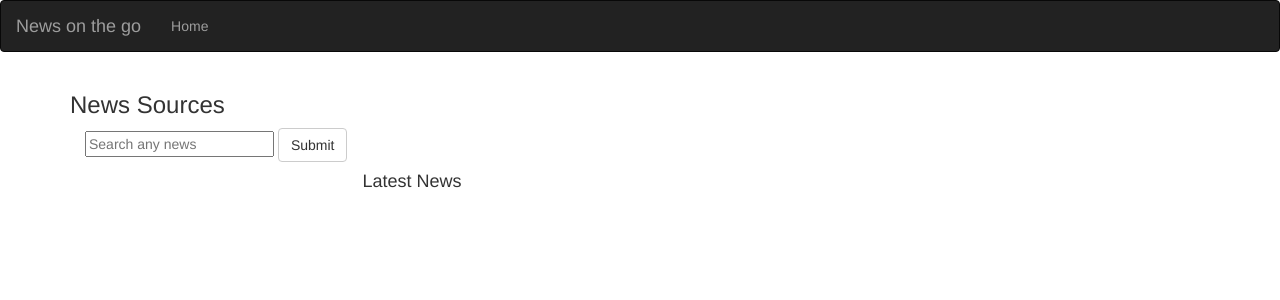
After one commit to Juliet-Ol/newsgo, a Flask app: template app/templates/index.html in a window 1280 px wide. The commit adds this page. Shown: the top 300 px of the page. Run offline with Flask 2, Linux system fonts and the light colour scheme; the template is opened without the code that fills it, so the values that code supplies are empty; some libraries are stand-ins or nearby versions.

Commit message:
Add styles and small tweaks

```diff
--- a/app/config.py
+++ b/app/config.py
@@ -1,8 +1,8 @@
 #creating classes to fit our needs
 
 #configuration used in poduction and development
+
 from instance.config import NEWS_API_KEY
-
 
 class Config:
     '''
--- a/app/models/new_test.py
+++ b/app/models/new_test.py
@@ -1,5 +1,5 @@
 import unittest
-from models import news
+from app.models import news
 News = news.news
 
 #creating test classes
--- a/app/request.py
+++ b/app/request.py
@@ -42,6 +42,7 @@ def get_news(query):
         news_results = []
         if get_news_response['articles']:
             news_results_list = get_news_response['articles']
+            # print(news_results_list[0])
             news_results = process_results(news_results_list)
 
         return news_results
--- /dev/null
+++ b/app/static/style.css
@@ -0,0 +1,3 @@
+.body{
+    background-color: blue;
+}
--- a/app/templates/index.html
+++ b/app/templates/index.html
@@ -3,17 +3,51 @@
 
     <!-- headline news -->
     {% block content %}
-    {{ macro.filterNews(search) }}
-    {{ macro.displayNewsSources(sources) }}
+
+    <div class="container">
+        <h3>News Sources</h3>
+
+        <div>
+            {{ macro.filterNews(search) }}
+        </div>
+
+        <div class="row">
+            <div class="col-md-3">
+                <div class="list-group">
+                    {% for source in sources %}
+                    <a href="/?s={{ source.id }}" class="list-group-item">
+                    <h4 class="list-group-item-heading">
+                        <li style="list-style-type: none;">{{ source.name }}</li>
+                    </h4>
+                    </a>
+                    {% endfor %}
+                </div>
+            </div>
 
 
-    <h2> headline news </h2>
-
-    <ul>
-        {{ macro.displayNewsList(headline)}}
-
-    </ul>
+            <div class="col-md-9">
+                <h4>Latest News</h4>
+                {% for news in news_list %}
+                    <div class="media">
+                        <div class="media-left media-middle">
+                            <a href="#">
+                            <img style="width: 150px;" class="media-object" src="{{ news.urlToImage }}" alt="{{ news.title}}">
+                            </a>
+                        </div>
+                        <div class="media-body">
+                            <h4 class="media-heading">
+                                <a href="{{ news.url }}">
+                                    <li style="list-style-type: none;">{{ news.title}}</li>
+                                </a>
+                            </h4>
+                            <div>
+                                <div style="font-size: 14px;">Author: {{ news.author }}</div>
+                                <div style="font-size: 12px;">Published At: {{ news.publishedAt }}</div>
+                            </div>
+                        </div>
+                    </div>
+                {% endfor %}
+            </div>
+        </div>
+    </div>
     {% endblock%}
-
-</body>
-</html>
--- a/app/templates/macros.html
+++ b/app/templates/macros.html
@@ -18,8 +18,10 @@
 {% endmacro %}
 
 {% macro filterNews(search) %}
-        <form action="search" method="POST">
-            <input type="text" name="search" value="{{ search }}">
-            <input type="submit" name="Search" />
+    <div class="container">
+        <form action="/" method="POST">
+            <input type="text" name="search" placeholder="Search any news" value="{{ search }}">
+            <input type="submit" Value="Submit" class="btn btn-default" />
         </form>
+    </div>
 {% endmacro %}
--- /dev/null
+++ b/app/templates/navbar.html
@@ -0,0 +1,17 @@
+<div class="navbar navbar-inverse" role="navigation">
+    <div class="container-fluid">
+        <div class="navbar-header">
+            <button type="button" class="navbar-toggle" data-toggle="collapse" data-target=".navbar-collapse">
+              <span class="sr-only">Toggle navigation</span>
+              <span class="icon-bar"></span>
+
+            </button>
+            <a class="navbar-brand" href="/"> News on the go </a>
+        </div>
+        <div class="navbar-collapse collapse">
+            <ul class="nav navbar-nav">
+                <li><a href="/">Home</a></li>
+        </div>
+
+    </div>
+</div>
--- a/app/templates/news.html
+++ b/app/templates/news.html
@@ -3,7 +3,7 @@
 <div class="container">
 
     <div class="row">
-        <div class="col-xs-6">
+        <div class="col-md-8">
 
         </div>
 
```
Also changed, not shown: app/__init__.py (+19 -1 lines), app/error.py (deleted, +0 -9 lines), app/templates/search.html (added, +14 -0 lines), app/views.py (+22 -34 lines).
